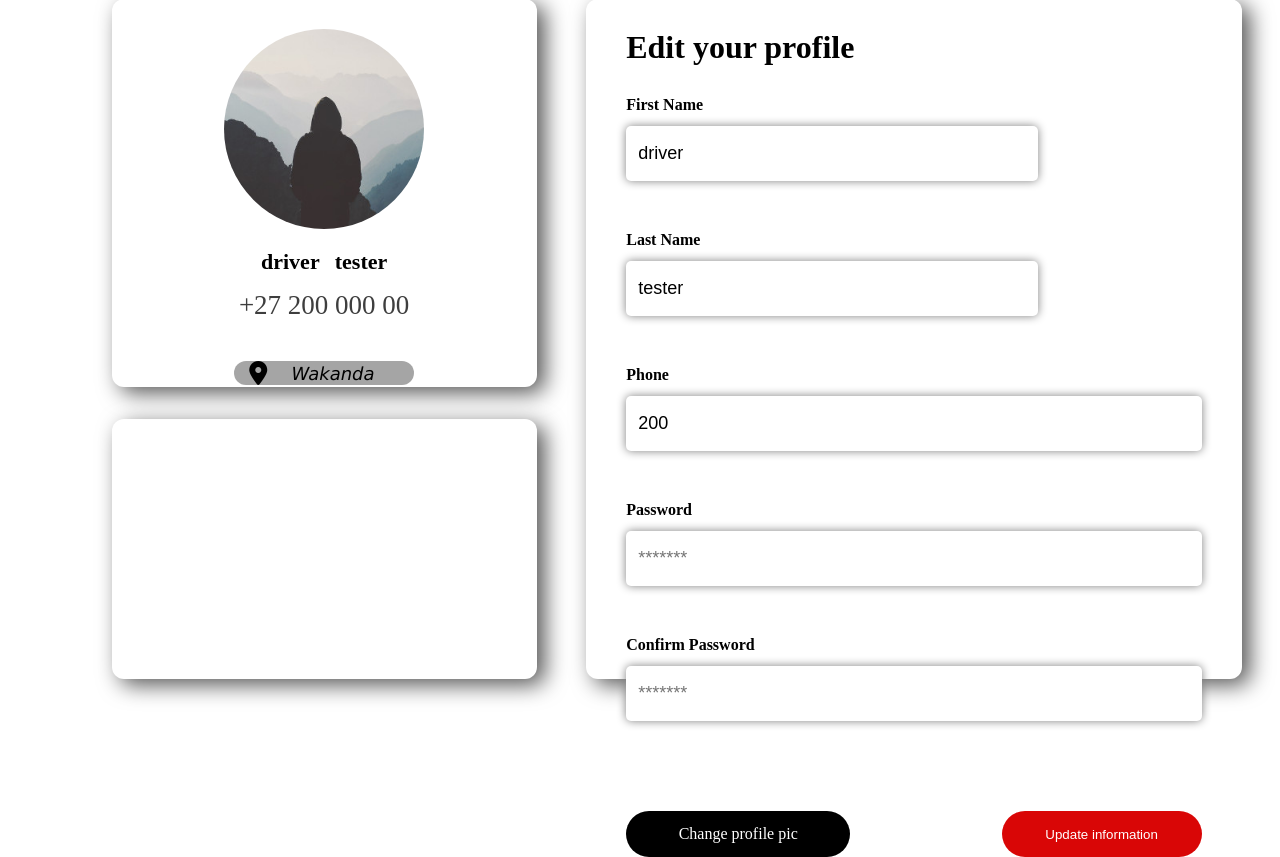
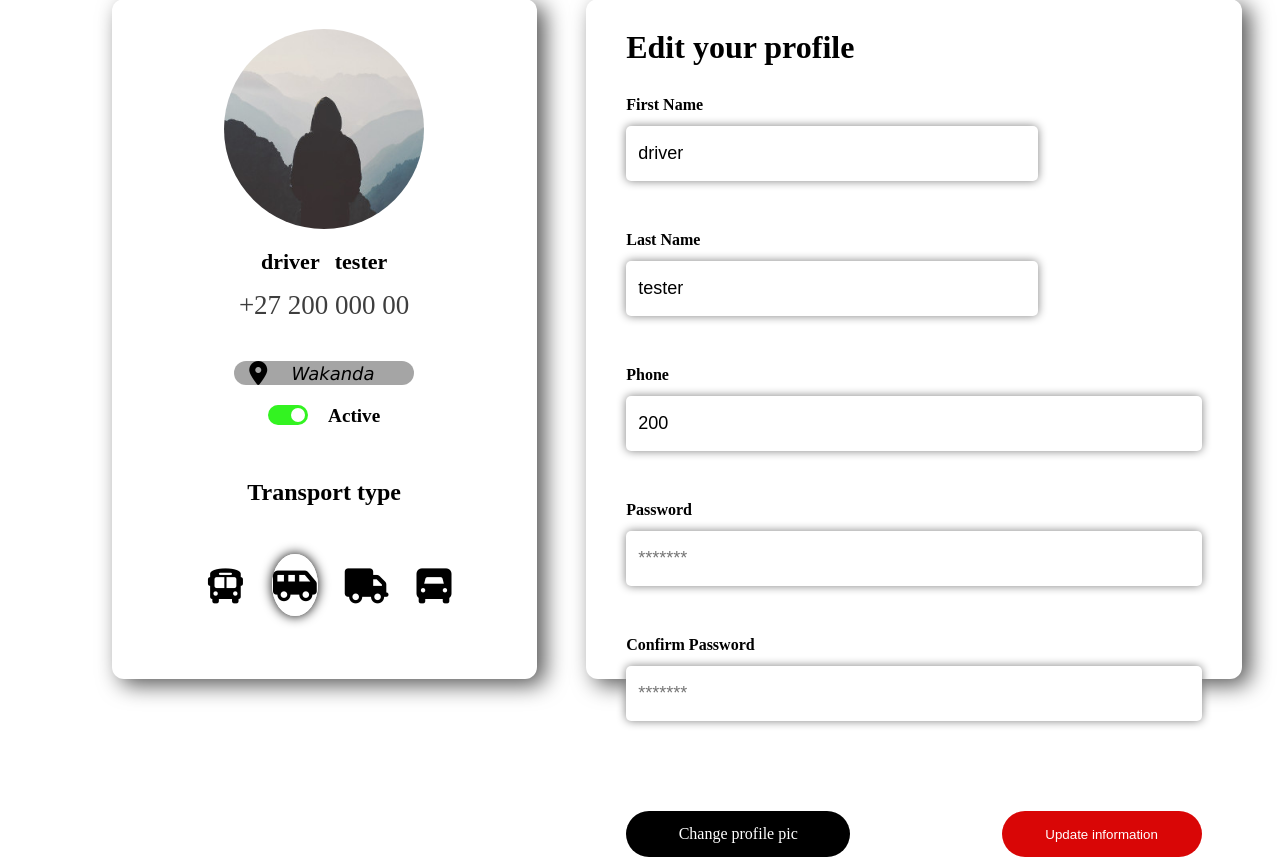
Before and after one commit to Mandizvidzafn/Asambe, a Flask app: page /driver/profile in a window 1280 px wide. Shown: the part 103-960 px from the top of the page. Run offline with Flask 3, Linux system fonts and the light colour scheme; a user stored in the database is signed in.

Commit message:
Done with driver profile template ui design

```diff
--- a/src/static/driver/profile.css
+++ b/src/static/driver/profile.css
@@ -66,13 +66,13 @@ main {
     flex-direction: column;
     align-items: center;
     justify-content: space-between;
+    box-shadow: 8px 6px 22px rgb(86, 86, 86);
 }
 
 .left-top {
     width: 100%;
-    height: 48.5vh;
+    height: 52vh;
     border-radius: 12px;
-    box-shadow: 8px 6px 22px rgb(86, 86, 86);
     display: flex;
     flex-direction: column;
     align-items: center;
@@ -104,7 +104,7 @@ img {
     height: 50px;
     background-color: #3e3e3e77;
     margin-top: 40px;
-    margin-bottom: 30px;
+    margin-bottom: 10px;
     border-radius: 30px;
     display: flex;
     align-items: center;
@@ -128,8 +128,151 @@ img {
     width: 100%;
     height: 32.5vh;
     border-radius: 12px;
-    box-shadow: 8px 6px 22px rgb(86, 86, 86);
+    display: flex;
+    flex-direction: column;
+    align-items: center;
 }
+
+.status {
+    display: flex;
+    margin: 0 45px;
+    margin-top: 10px;
+    gap: 5px;
+}
+
+.status p {
+    margin-left: 15px;
+    font-weight: 600;
+    font-size: larger;
+}
+
+
+.toggle-switch {
+    position: relative;
+    display: inline-block;
+    width: 40px;
+    height: 20px;
+}
+
+.toggle-switch input {
+    display: none;
+}
+
+.slider {
+    position: absolute;
+    cursor: pointer;
+    top: 0;
+    left: 0;
+    right: 0;
+    bottom: 0;
+    background-color: #ccc;
+    transition: 0.4s;
+    border-radius: 20px;
+}
+
+.slider:before {
+    position: absolute;
+    content: "";
+    height: 14px;
+    width: 14px;
+    left: 3px;
+    bottom: 3px;
+    background-color: white;
+    transition: 0.4s;
+    border-radius: 50%;
+}
+
+input:checked + .slider {
+    background-color: #33f321;
+}
+
+input:checked + .slider:before {
+    transform: translateX(20px);
+}
+
+.left-bottom h2 {
+    text-align: center;
+    margin-top: 60px;
+}
+
+
+
+.trans-type{
+    width: 60%;
+    margin-top: 40px;
+    display: flex;
+    justify-content: space-around;
+    text-align: center;
+    gap:10px;
+}
+
+.trans-type-icons {
+    max-width: 60px;
+    max-height: 60px;
+}
+
+
+
+.bottom {
+    display: none;
+    flex-direction: column;
+}
+
+.bottom-active {
+    display: flex;
+}
+
+#search {
+    align-self: center;
+    width: 60%;
+    height: 45px;
+    margin-top: 15px;
+    border-radius: 30px;
+    border: 0;
+    color: #fff;
+    background-color: #000;
+    font-size: 20px;
+}
+
+
+.trans {
+    position: relative;
+    width: 60px;
+    height: 60px;
+    margin: 0.5rem;
+    text-align: center;
+}
+
+.trans input {
+    position: absolute;
+    height: 100%;
+    width: 100%;
+    margin: 0;
+    z-index: 2;
+    opacity: 0;
+}
+
+.trans .radio-tile {
+    display: flex;
+    flex-direction: column;
+    justify-content: center;
+    height: 100%;
+    border: 1px white solid;
+    border-radius: 50%;
+    transition: all 300ms ease;
+    font-size: 35px;
+}
+
+
+input:checked + .radio-tile {
+    box-shadow: 0 0 12px black;
+}
+
+input:hover + .radio-tile {
+    background-color: black;
+    color: #e1e1e1;
+}
+
 
 
 .right {
--- a/src/templates/driver/profile.html
+++ b/src/templates/driver/profile.html
@@ -27,9 +27,55 @@
                         <i class="fa-solid fa-location-dot"></i>
                         <p>Wakanda</p>
                     </div>
+                    <div class="status">
+                        <label class="toggle-switch">
+                            {% if user.active == True %}
+                                <input type="checkbox" id="status" checked>
+                            {% else %}
+                                <input type="checkbox" id="status">
+                            {% endif %}
+                            <span class="slider"></span>
+                          </label>
+                        <p>Active</p>
+                    </div>
                 </div>
                 <div class="left-bottom">
+                    <h2>Transport type</h2>
+                    <div class="trans-type">
+                        <div class="trans">
+                            <input type="radio" class="trans-type-icons" name="bus" id="bus">
+                            <div class="radio-tile">
+                                <i class="fa-solid fa-bus"></i>
+                                <label for="bus"></label>
+                            </div>
+                            <!-- <span>bus</span> -->
+                        </div>
+                        <div class="trans">
+                            <input type="radio" class="trans-type-icons" name="quantuam" id="quantuam" checked>
+                            <div class="radio-tile">
+                                <i class="fa-solid fa-van-shuttle"></i>
+                                <label for="quantuam"></label>
+                            </div>
+                            <!-- <span>quantuam</span> -->
+                        </div>
+                        <div class="trans">
+                            <input type="radio" class="trans-type-icons" name="quza" id="quza">
+                            <div class="radio-tile">
+                                <i class="fa-solid fa-truck"></i>
+                                <label for="quza"></label>
+                            </div>
+                            <!-- <span>quza</span> -->
 
+                        </div>
+                        <div class="trans">
+                            <input type="radio" class="trans-type-icons" name="van" id="van">
+                            <div class="radio-tile">
+                                <i class="fa-solid fa-truck-front"></i>
+                                <label for="van"></label>
+                            </div>
+                            <!-- <span>van</span> -->
+                        </div>
+                    </div>
                 </div>
             </section>
 
```
Also changed, not shown: src/static/driver/profile.js (added).
